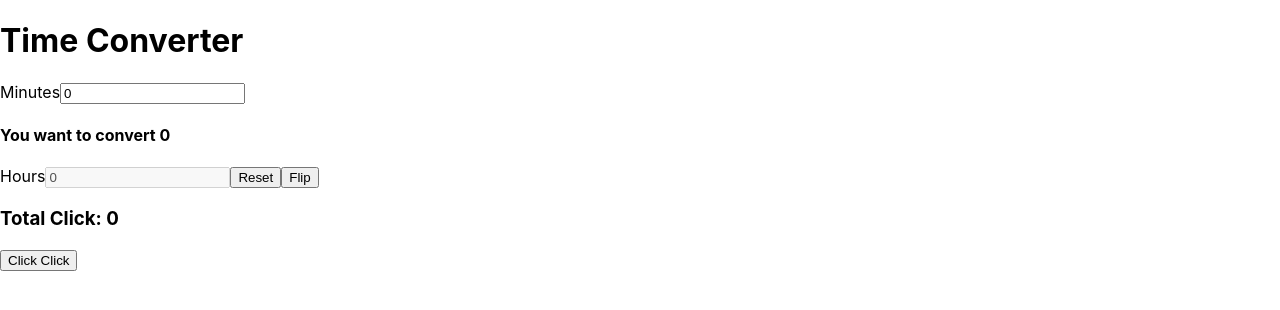
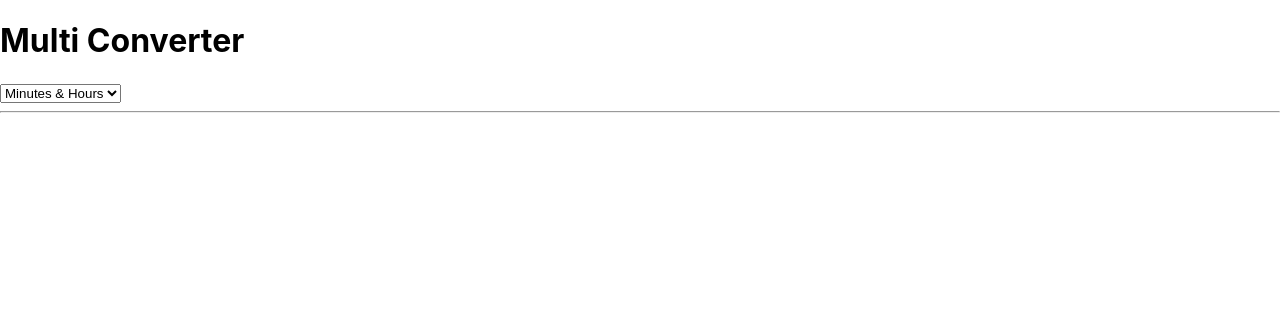
Before and after one commit to elkeipy/momentum_card, a React (Create React App) app: page / in a window 1280 px wide. Shown: the top 310 px of the page. Built offline with nearby package versions, Linux system fonts and the light colour scheme.

Commit message:
Update index.tsx

```diff
--- a/src/index.tsx
+++ b/src/index.tsx
@@ -4,7 +4,7 @@ import './css/index.css';
 import App from './App';
 //import reportWebVitals from './reportWebVitals';
 
-function TestApp() {
+function MinutesToHours() {
   const [counter, setCounter] = React.useState(0);
   const onClick = () => {
     //setCounter(counter + 1);
@@ -25,13 +25,14 @@ function TestApp() {
 
   return (
     <div>
-      <h1>Time Converter</h1>
       <label htmlFor='minutes'>Minutes</label>
-      <input value={flipped ? amount * 60 : amount} id='minutes' type="number" placeholder='Minutes' disabled={flipped}
+      <input value={flipped ? amount * 60 : amount} id='minutes' type="number" placeholder='Minutes'
+        disabled={flipped}
         onChange={onChange}/>
       <h4>You want to convert {amount}</h4>
       <label htmlFor='hours'>Hours</label>
-      <input value={flipped ? amount : amount / 60} id='hours' type="number" placeholder='Hours' disabled={!flipped}
+      <input value={flipped ? amount : amount / 60} id='hours' type="number" placeholder='Hours'
+        disabled={!flipped}
         onChange={onChange}/>
       <button onClick={() => {setAmount(0)}}>Reset</button>
       <button onClick={onFlip}>Flip</button>
@@ -39,6 +40,52 @@ function TestApp() {
         Total Click: {counter}
       </h3>
       <button onClick={onClick}>Click Click</button>
+    </div>
+  )
+}
+
+function KmToMiles() {
+  const [distance, setDistance ] = React.useState(0);
+  const [flipped, setFlipped] = React.useState(true);
+
+  return (
+    <div>
+      <h3>Km to Miles</h3>
+      <label>Km</label>
+      <input disabled={!flipped}
+        placeholder='Km' type='number'
+        value={!flipped ? distance * 0.62 : distance}
+        onChange={(event: ChangeEvent<HTMLInputElement>) => setDistance(parseInt(event.target.value))}>
+      </input>
+      <hr/>
+      <label>Miles</label>
+      <input disabled={flipped}
+        placeholder='Mile' type='number'
+        value={flipped ? distance * 1.61 : distance}
+        onChange={(event: ChangeEvent<HTMLInputElement>) => setDistance(parseInt(event.target.value))}>
+      </input>
+      <button onClick={() => setDistance(0)}>Reset</button>
+      <button onClick={() => setFlipped(!flipped)}>flip</button>
+    </div>
+  )
+}
+
+function TestApp() {
+  const [index, setIndex] = React.useState<undefined | string>();
+  const onSelect = (event: ChangeEvent<HTMLSelectElement>) => {
+    console.log(event);
+    setIndex(event.target.value);
+  }
+  return (
+    <div>
+      <h1>Multi Converter</h1>
+      <select value={index} onChange={onSelect}>
+        <option value="0">Minutes & Hours</option>
+        <option value="1">Km & Miles</option>
+      </select>
+      <hr/>
+      {index === "0" ? <MinutesToHours/> : null}
+      {index === "1" ? <KmToMiles/> : null}
     </div>
   )
 }
```
